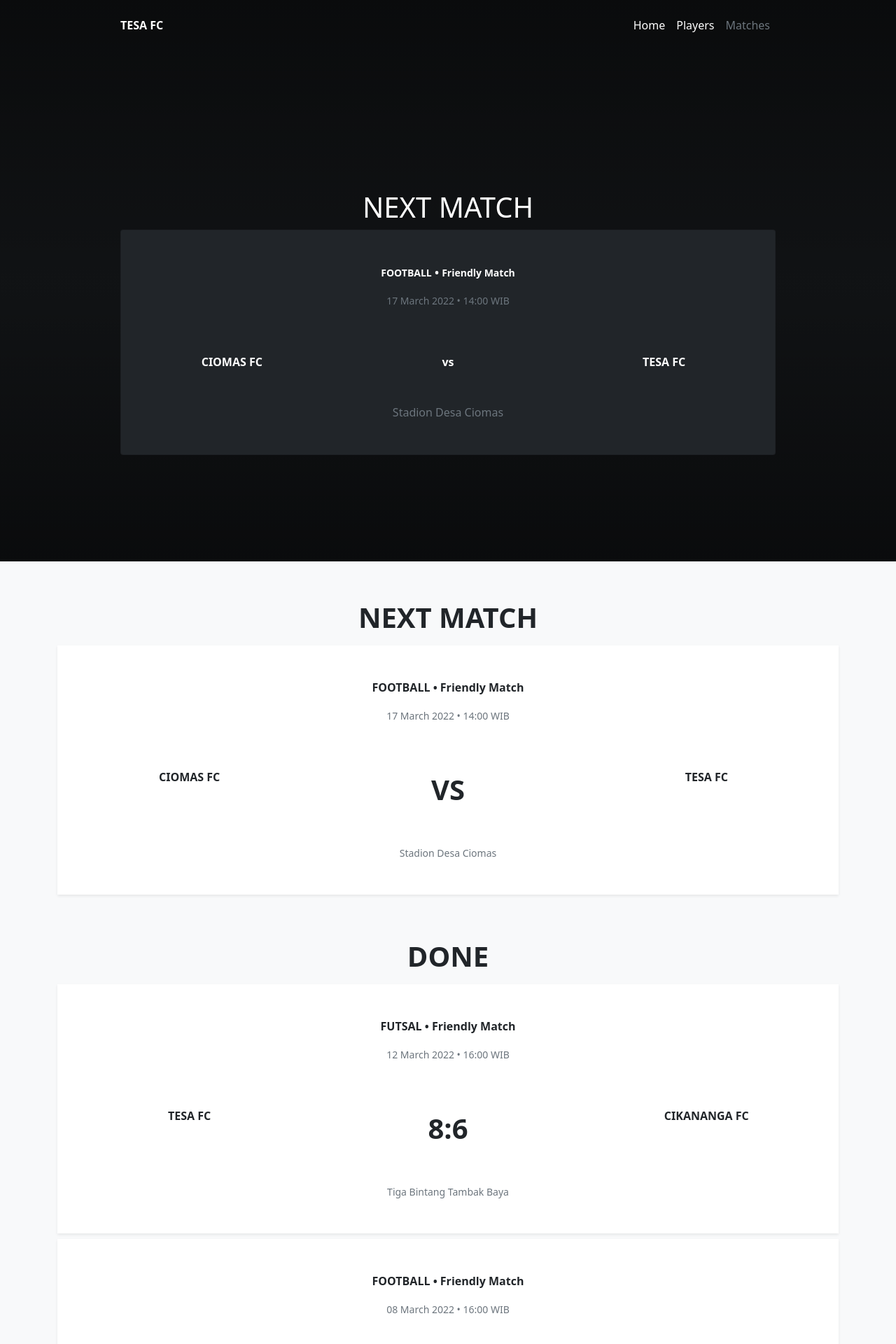
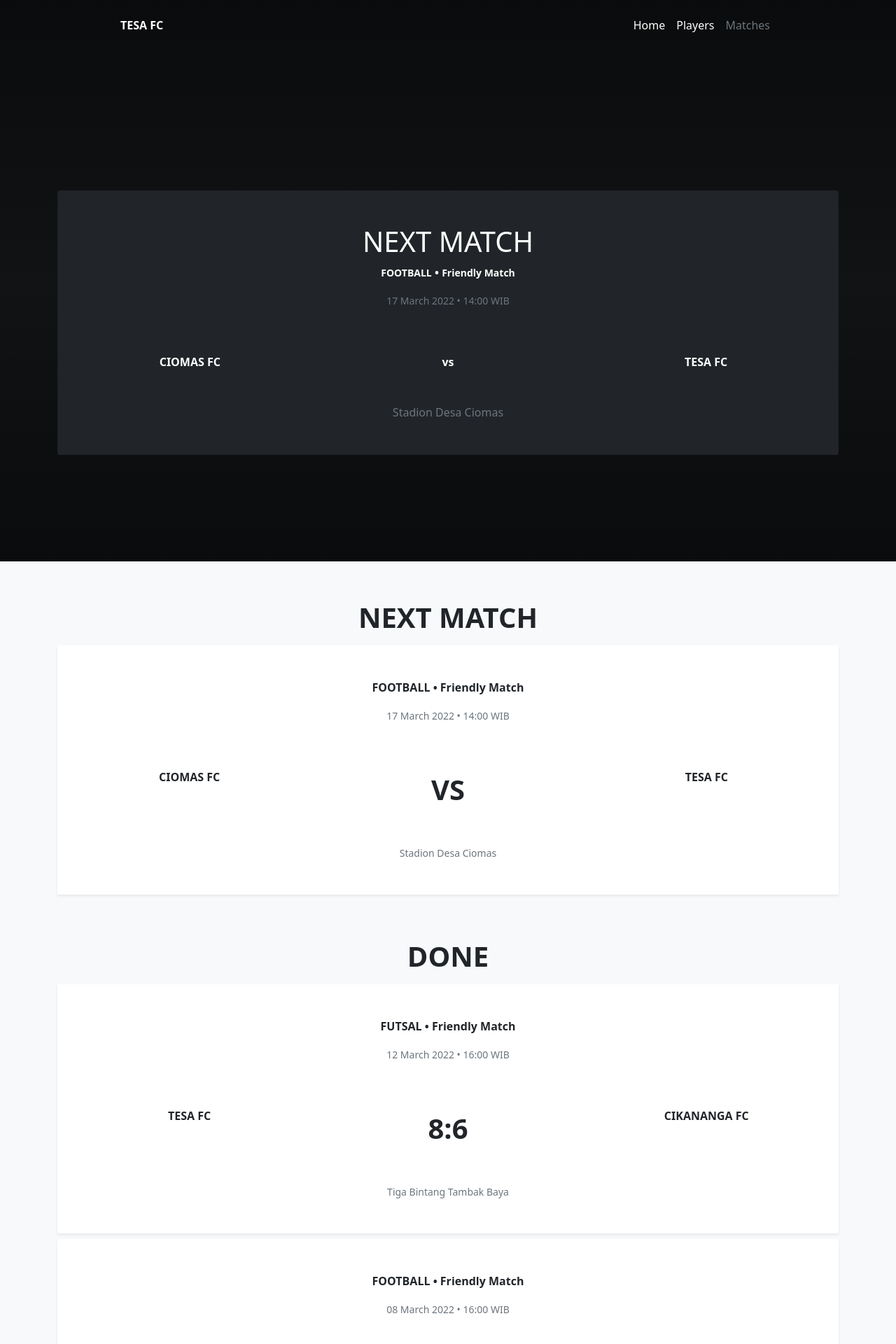
Before and after one commit to tesafc/www2, a Jekyll site: the page built from matches.html, in a window 1280 px wide. Shown: the top 1920 px of the page at 70% size. Built offline with Jekyll 4.4.1, drawn with Linux system fonts in a browser that asks for light colours.

Commit message:
Update header-match.html

```diff
--- a/_includes/header-match.html
+++ b/_includes/header-match.html
@@ -14,12 +14,12 @@
     {% assign matches = site.matches %}
     {% for match in matches %}
     {% if match.status == "next match" %}
-    <div class="container h-100 d-flex flex-column justify-content-center text-center">
-      <h1 class="text-uppercase">next match</h1>
+    <div class="container-sm h-100 d-flex flex-column justify-content-center text-center">
       <div class="row row-cols-1">
         <div class="col">
           <div class="card bg-dark text-white">
             <div class="card-body py-5">
+              <h1 class="text-uppercase">next match</h1>
               <p class="card-text fw-bolder"><small class="text-uppercase">{{ match.type }}</small> • <small class="text-capitalize">{{ match.competition }}</small></p>
               <p class="card-text text-secondary"><small class="text-capitalize">{{ match.date | date: "%d %B %Y • %R" | append: " WIB" }}</small></p>
               <div class="row row-cols-3 text-center py-5">
```
